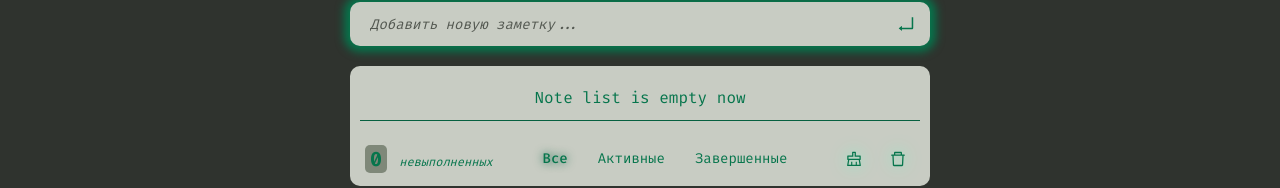
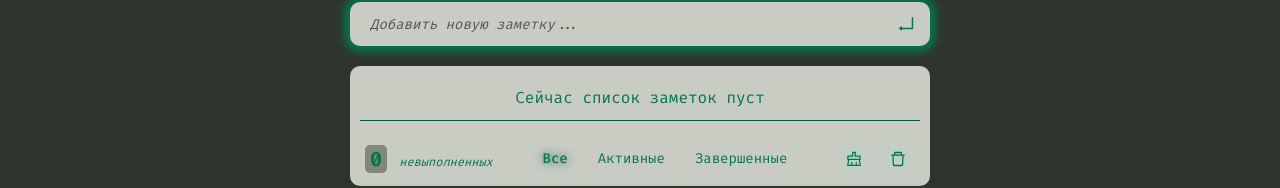
Before and after one commit to bakNa2t/type2note, a React (Vite) app: page / in a window 1280 px wide. Shown: the part 177-365 px from the top of the page. Built offline with nearby package versions, Linux system fonts and the light colour scheme; the HTML template or start-up script is replaced by a standard one.

Commit message:
Added useNoteLang to toggle message lang of empty note list

```diff
--- a/src/base-blocks/NoteField.jsx
+++ b/src/base-blocks/NoteField.jsx
@@ -5,6 +5,8 @@ import NoteItem from "./NoteItem";
 import NoteEmpty from "../ui-blocks/NoteEmpty";
 
 import { selectFilteredNotes } from "./noteSlice";
+import { useNoteLang } from "../context/NoteLangContext";
+import { contentData } from "../data/content";
 
 const StyledNoteField = styled.ul`
   display: flex;
@@ -18,15 +20,19 @@ function NoteField() {
   const filteredNotes = useSelector(selectFilteredNotes);
   const toFiltered = useSelector((state) => state.note.filter);
 
+  const { lang } = useNoteLang();
+  const { empty } = lang === "en" ? contentData.en : contentData.ru;
+  const { allNotes, activeNotes, completedNotes } = empty;
+
   return (
     <StyledNoteField>
       {filteredNotes.length === 0 ? (
         toFiltered === "active" ? (
-          <NoteEmpty>Active notes list is empty</NoteEmpty>
+          <NoteEmpty>{activeNotes}</NoteEmpty>
         ) : toFiltered === "completed" ? (
-          <NoteEmpty>Completed notes list is empty</NoteEmpty>
+          <NoteEmpty>{completedNotes}</NoteEmpty>
         ) : (
-          <NoteEmpty>Note list is empty now</NoteEmpty>
+          <NoteEmpty>{allNotes}</NoteEmpty>
         )
       ) : (
         filteredNotes.map((note) => <NoteItem note={note} key={note.id} />)
--- a/src/data/content.js
+++ b/src/data/content.js
@@ -18,6 +18,11 @@ export const contentData = {
       message: "Are you sure you want to delete ",
       confirm: "Sure",
       cancel: "Nope",
+    },
+    empty: {
+      allNotes: "Note list is empty now",
+      activeNotes: "Active notes list is empty",
+      completedNotes: "Completed notes list is empty",
     },
   },
   ru: {
@@ -40,5 +45,10 @@ export const contentData = {
       confirm: "Удалить",
       cancel: "Отмена",
     },
+    empty: {
+      allNotes: "Сейчас список заметок пуст",
+      activeNotes: "Активных заметок нет",
+      completedNotes: "Выполненных заметок нет",
+    },
   },
 };
```
